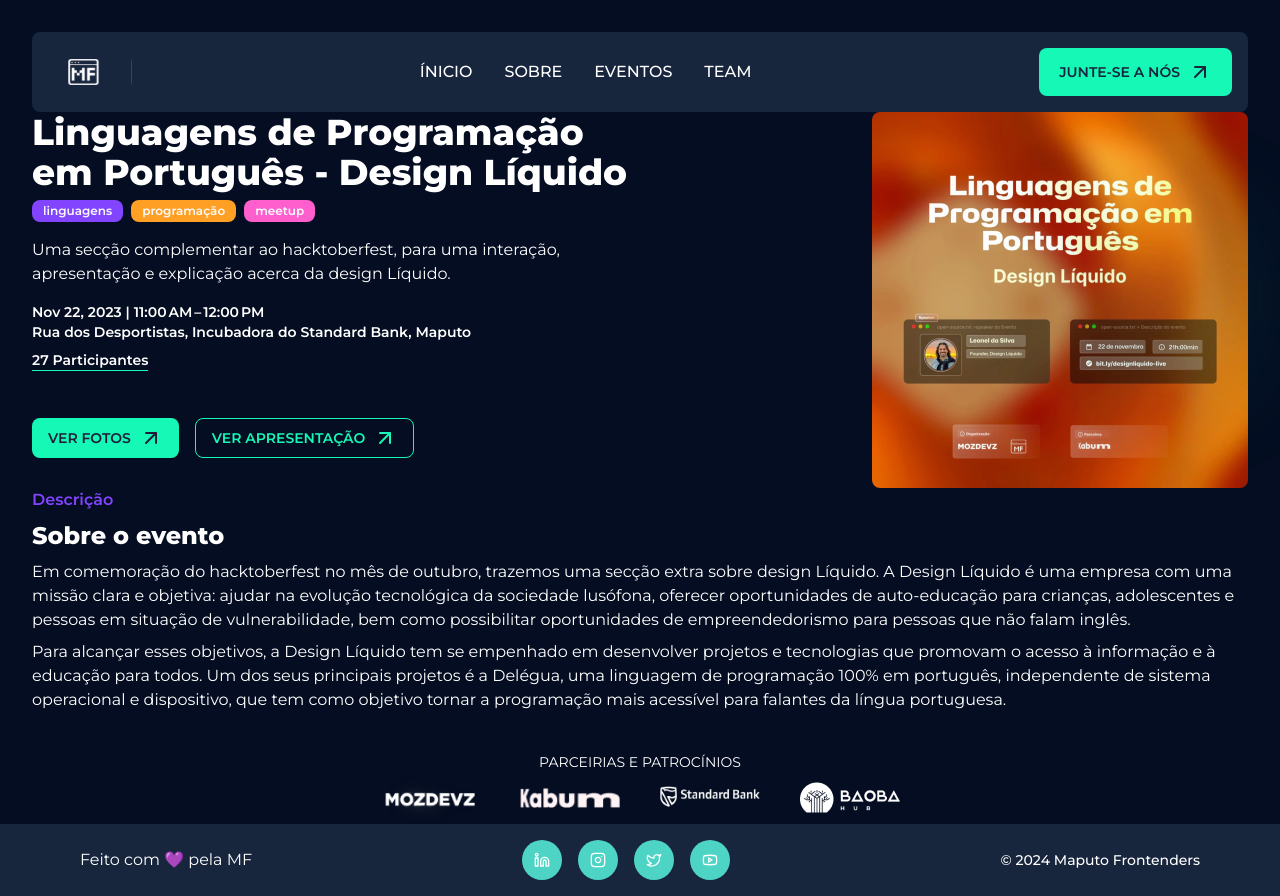
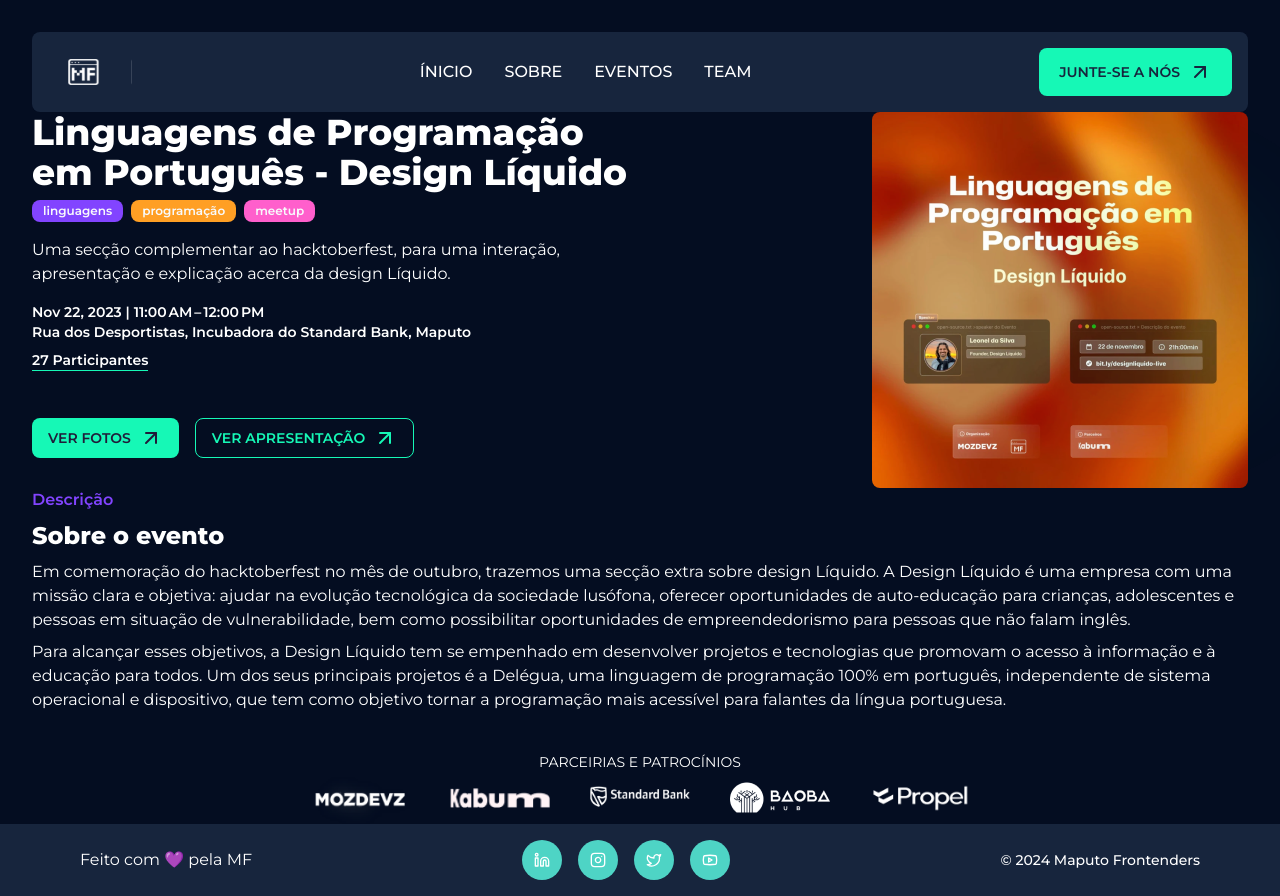
Before and after one commit to Maputo-Frontenders/maputo_frontenders_website, a Next.js app: page /event/1 in a window 1280 px wide. Shown: the top 896 px of the page. Built offline with nearby package versions, Linux system fonts and the light colour scheme.

Commit message:
feat: add propel partner

```diff
--- a/data/mainData.ts
+++ b/data/mainData.ts
@@ -28,6 +28,10 @@ export const sponsorsLogos = [
     id: 4,
     src: "/sponsors/baoba-hub.png",
   },
+  {
+    id: 5,
+    src: "/sponsors/propel.png",
+  },
 ];
 
 export const impactCards = [
```
Also changed, not shown: public/sponsors/propel.png (added).
